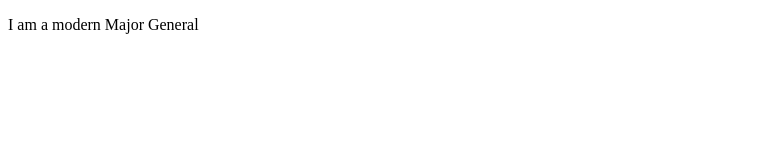
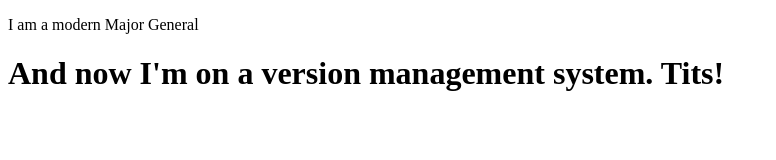
Before and after one commit to alexzywiak/GitTest, a plain HTML site: page index.html in a window 1280 px wide. Shown: the whole page, without its empty margins (0-776 px from the left). Drawn offline with nearby package versions, Linux system fonts and the light colour scheme.

Commit message:
We are online

```diff
--- a/index.html
+++ b/index.html
@@ -20,6 +20,8 @@
         <!-- Add your site or application content here -->
         <p>I am a modern Major General</p>
 
+        <h1>And now I'm on a version management system.  Tits!</h1>
+
         <script src="//ajax.googleapis.com/ajax/libs/jquery/1.10.2/jquery.min.js"></script>
         <script>window.jQuery || document.write('<script src="js/vendor/jquery-1.10.2.min.js"><\/script>')</script>
 
```
